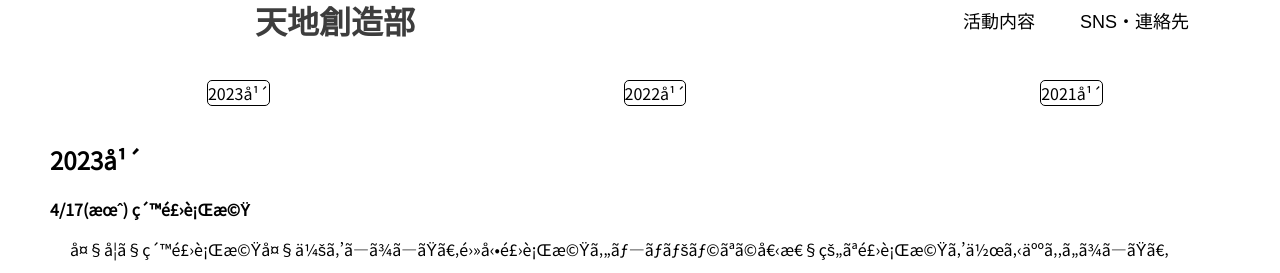
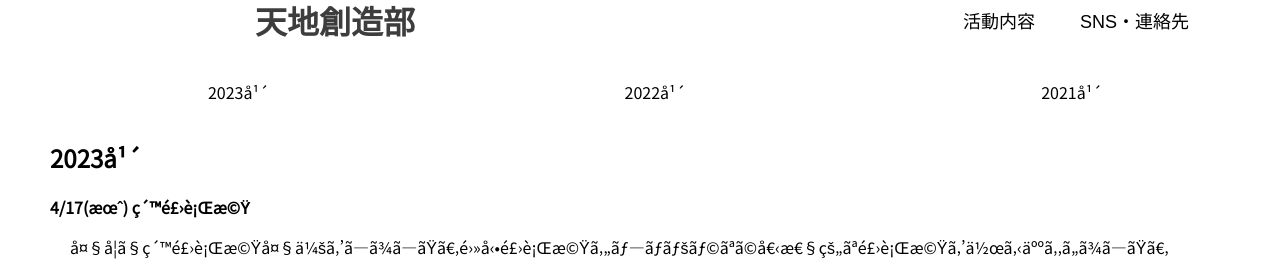
Before and after one commit to yude/tenchisouzou.github.io, a plain HTML site: page activity.html in a window 1280 px wide. Shown: the top 273 px of the page. Drawn offline with nearby package versions, Linux system fonts and the light colour scheme; a web font is replaced by a local one.

```diff
--- a/css/style.css
+++ b/css/style.css
@@ -27,7 +27,8 @@ h1 {
     color: #c4302b;
 }
 
-/* activity */
+
+/* button*/
 #jump-button{
     text-align: center;
     display:flex;
@@ -36,11 +37,9 @@ h1 {
     margin-right: auto;
     margin-left: auto;
 }
-#jump-button p{
-    border: 1.0px solid #000000;
-    border-radius: 5px;
-}
 
+
+/* activity */
 .activity-title {
     font-weight: bold;
     list-style-type: none;
```
